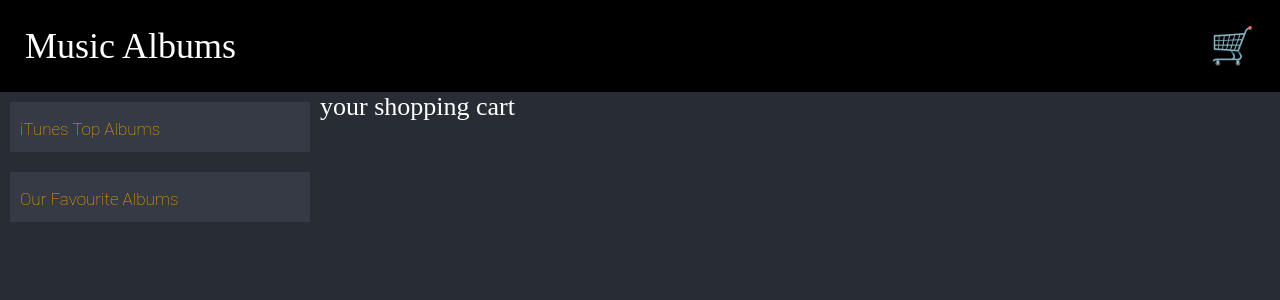
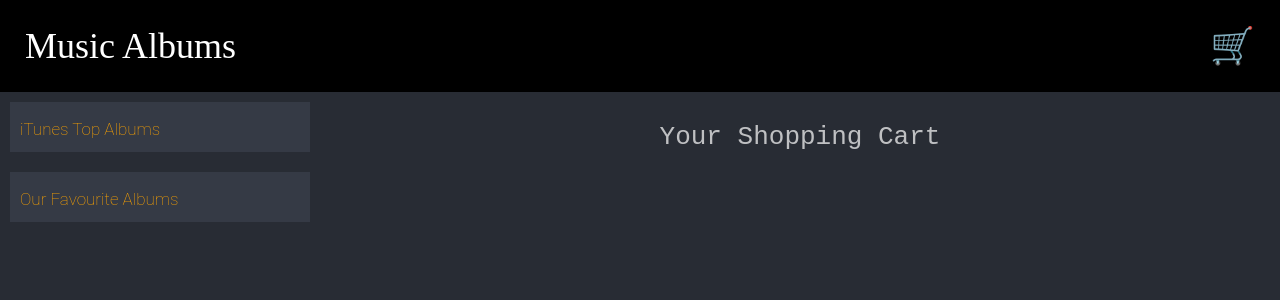
Before and after one commit to piotrtenczyk/music-albums-react-ts, a React (Create React App) app: page /shopping-cart in a window 1280 px wide. Shown: the top 300 px of the page. Built offline with nearby package versions, Linux system fonts and the light colour scheme.

Commit message:
styled ShoppingCartItems

```diff
--- a/src/common/ShoppingCartItems.tsx
+++ b/src/common/ShoppingCartItems.tsx
@@ -1,3 +1,5 @@
+import AlbumTitle from "./musicAlbum/AlbumTitle";
+
 interface ShoppingCartItem {
   id: string;
   label: string;
@@ -8,10 +10,14 @@ interface ShoppingCartItemsProps {
   items: ShoppingCartItem[];
 }
 
+const itemStyle = {
+  display: "flex",
+};
+
 const ShoppingCartItems = (props: ShoppingCartItemsProps) => {
   const itemsComponent = props.items.map((item) => (
-    <div key={item.id}>
-      {item.label} {item.price}
+    <div key={item.id} style={itemStyle}>
+      <AlbumTitle>{item.label}</AlbumTitle> {item.price}
     </div>
   ));
   return <div>{itemsComponent}</div>;
--- a/src/pages/ShoppingCart.tsx
+++ b/src/pages/ShoppingCart.tsx
@@ -1,3 +1,4 @@
+import PageTitle from "../common/PageTitle";
 import ShoppingCartItems from "../common/ShoppingCartItems";
 import { useAppSelector } from "../state/store";
 
@@ -21,7 +22,7 @@ const ShoppingCart: React.FC<{}> = () => {
 
   return (
     <div>
-      <div>your shopping cart</div>
+      <PageTitle title="Your Shopping Cart" />
       <ShoppingCartItems items={shoppingCartItems} />
     </div>
   );
```
